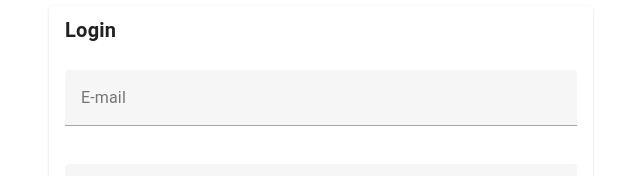
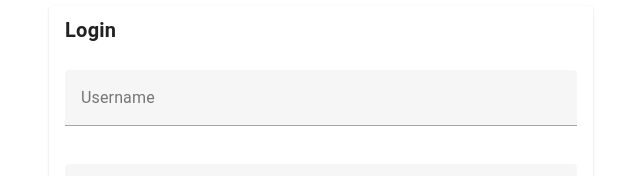
Before and after one commit to KRolander/Gryphon, a Vue app in the folder frontend/: page /auth/login in a window 1280 px wide. Shown: the part 122-298 px from the top of the page, without its empty margins (319-959 px from the left). Built offline with nearby package versions, Linux system fonts and the light colour scheme.

Commit message:
✨ Login works from start to finish, regarding the user flow

```diff
--- a/frontend/src/components/auth/LoginForm.vue
+++ b/frontend/src/components/auth/LoginForm.vue
@@ -21,17 +21,12 @@
           <!-- ==================== FIELDS ==================== -->
           <v-card-text>
             <v-form v-model="valid" @submit.prevent="login">
-              <!-- EMAIL FIELD -->
+              <!-- USERNAME FIELD -->
               <v-text-field
                 class="mb-4 mt-4"
-                label="E-mail"
-                type="email"
-                v-model="email"
-                :rules="emailRules"
-                :error="emailHasCustomError"
-                :error-messages="
-                  emailHasCustomError ? emailCustomErrorMessage : ''
-                "
+                label="Username"
+                v-model="username"
+                :rules="usernameRules"
                 required
               ></v-text-field>
 
@@ -83,43 +78,59 @@
 </template>
 
 <script>
+/* ======================= IMPORTS ======================= */
+// Auth
+import AuthService from '@/services/AuthService';
+
+/* ======================= CONFIG ======================= */
 export default {
-  name: "LoginForm",
+  name: 'LoginForm',
   data() {
     return {
       valid: false,
       loading: false,
       /* --------------------- FIELD VALUES --------------------- */
-      email: "",
+      email: '',
       emailHasCustomError: false,
-      emailCustomErrorMessage: "",
+      emailCustomErrorMessage: '',
 
-      password: "",
+      password: '',
 
       /* --------------------- RULES --------------------- */
-      emailRules: [
-        (v) => !!v || "E-mail is required",
-        (v) =>
-          /(?:[a-z0-9!#$%&'*+/=?^_`{|}~-]+(?:\.[a-z0-9!#$%&'*+/=?^_`{|}~-]+)*|"(?:[\x01-\x08\x0b\x0c\x0e-\x1f\x21\x23-\x5b\x5d-\x7f]|\\[\x01-\x09\x0b\x0c\x0e-\x7f])*")@(?:(?:[a-z0-9](?:[a-z0-9-]*[a-z0-9])?\.)+[a-z0-9](?:[a-z0-9-]*[a-z0-9])?|\[(?:(?:(2(5[0-5]|[0-4][0-9])|1[0-9][0-9]|[1-9]?[0-9]))\.){3}(?:(2(5[0-5]|[0-4][0-9])|1[0-9][0-9]|[1-9]?[0-9])|[a-z0-9-]*[a-z0-9]:(?:[\x01-\x08\x0b\x0c\x0e-\x1f\x21-\x5a\x53-\x7f]|\\[\x01-\x09\x0b\x0c\x0e-\x7f])+)\])/.test(
-            v
-          ) || "E-mail must be valid",
-      ],
+      username: '',
+      usernameRules: [(v) => !!v || 'Username is required'],
 
-      passwordRules: [(v) => !!v || "Password is required"],
+      passwordRules: [(v) => !!v || 'Password is required'],
     };
   },
   methods: {
-    login() {
+    async login() {
       if (this.valid) {
-        // Log successful message
-        console.log("Login form submitted");
-
         // Send request to the backend
         this.loading = true;
 
-        // Magic will happen here, e.g., API call
+        // Send signup request to be backend service
+        const res = await AuthService.login({
+          username: this.username,
+          password: this.password,
+        });
+
+        // Finish
+        this.loading = false;
+
+        // Check if the response contains an access token
+        if (!res.data || !res.data.access_token) {
+          // TODO: Add more meaningful error handling
+          return;
+        }
+
+        // Store the token inside the local storage
+        localStorage.setItem('access_token', res.data.access_token);
+
+        // Redirect to the home page
+        this.$router.push({ name: 'home' });
       } else {
-        console.log("Form is invalid");
+        console.log('Form is invalid');
       }
     },
   },
--- a/frontend/src/router/router.js
+++ b/frontend/src/router/router.js
@@ -60,7 +60,7 @@ const routes = [
         redirect: { name: 'signup' },
       }, // Redirect to login if no match
     ],
-    redirect: { name: 'signup' }, // Redirect to signup if no child route is matched
+    redirect: { name: 'login' }, // Redirect to signup if no child route is matched
   },
 ];
 const history = createWebHistory();
```
Also changed, not shown: 2 other files (tests, documents, lock files or other folders).
